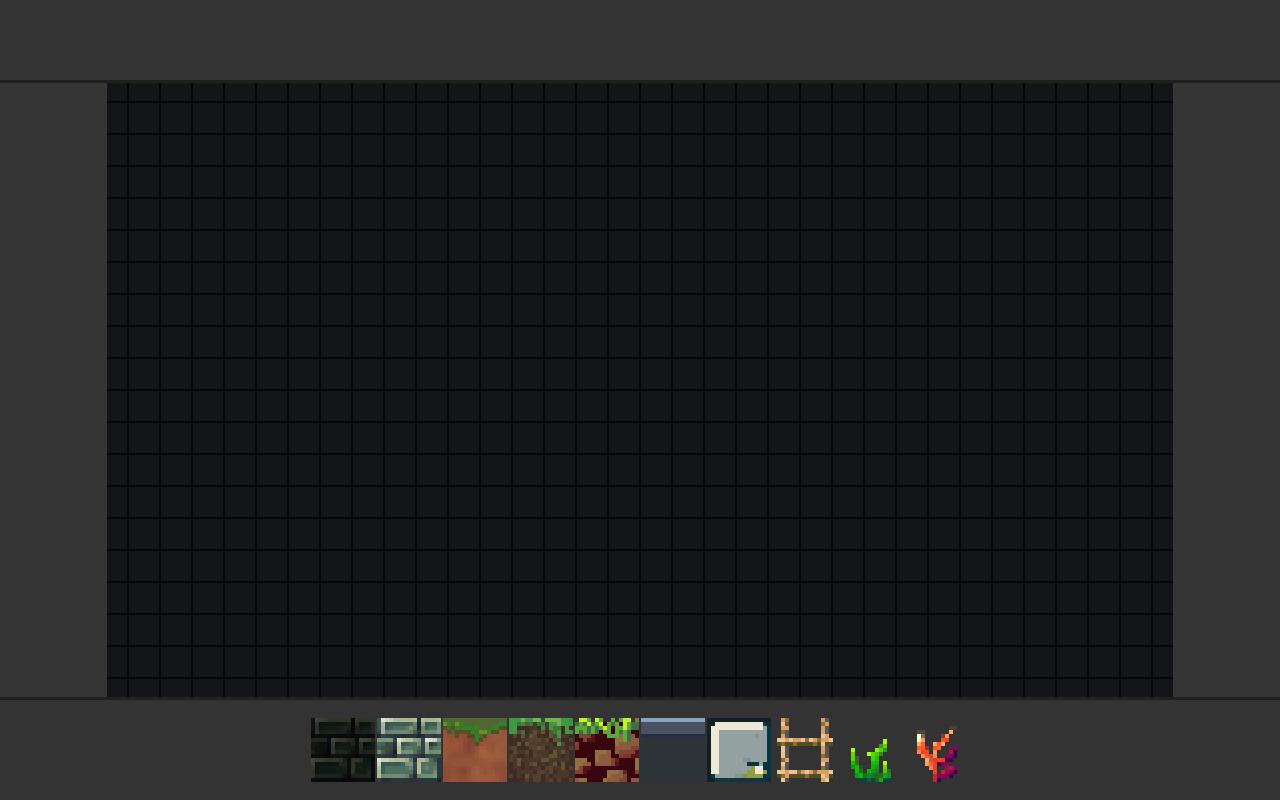
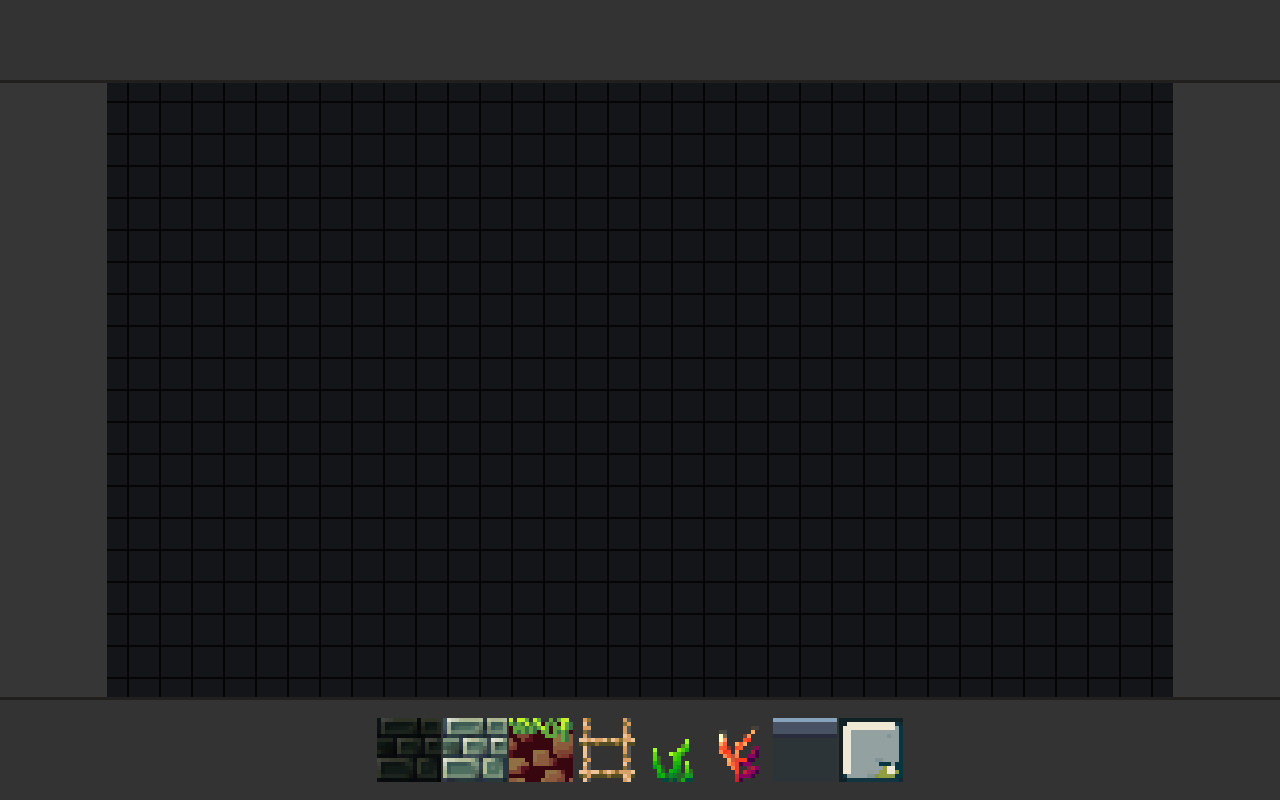
Before and after one commit to Rodrigoadriano/Cenario_paint, a website: page index.html in a window 1280 px wide. Drawn offline with Linux system fonts and the light colour scheme.

Commit message:
refatorado todo sistema de criação de blocos

```diff
--- a/script.js
+++ b/script.js
@@ -35,16 +35,28 @@ canvas.addEventListener('contextmenu', (event) => {
     event.preventDefault();
 });
 class Bloco {
-    constructor(name, texture_name, familia, sx, sy, sw, sh, selectable = false, layer = 0) {
+    constructor(options) {
+        const { name, texture_name, familia, linha, coluna, altura, largura, gap = 0, sw, sh, selectable = false, layer = 0, dx, dy, dw, dh, mix, mix_id } = options;
         this.name = name;
+        this.texture_name = texture_name;
         this.familia = familia;
+        this.linha = linha;
+        this.coluna = coluna;
+        this.altura = altura > 0 ? altura : largura;
+        this.largura = largura;
+        this.gap = gap;
         this.selectable = selectable;
-        this.texture_name = texture_name;
         this.layer = layer;
-        this.sx = sx;
-        this.sy = sy;
-        this.sw = sw;
-        this.sh = sh;
+        this.sx = (this.largura * this.coluna) - this.largura + this.gap;
+        this.sy = (this.altura * this.linha) - this.altura + this.gap;
+        this.sw = this.largura;
+        this.sh = this.altura;
+        this.dx = dx;
+        this.dy = dy;
+        this.dw = dw;
+        this.dh = dh;
+        this.mix = mix;
+        this.mix_id = mix_id;
     }
 }
 class textura {
@@ -53,74 +65,64 @@ class textura {
         this.path = path; // Apenas armazenamos o URL
     }
 }
-let blocosArray = [
-    new Bloco("default", "brick_dark", "bloco_dark", 0, 0, 16, 16, true),
-    new Bloco("default", "brick", "bloco", 0, 0, 16, 16, true),
-    new Bloco("cima", "gravel", "gravel1", 16, 0, 16, 16, true),
-    new Bloco("esquerda", "gravel", "gravel1", 0, 16, 16, 16),
-    new Bloco("direita", "gravel", "gravel1", 32, 16, 16, 16),
-    new Bloco("baixo", "gravel", "gravel1", 16, 32, 16, 16),
-    new Bloco("default", "gravel", "gravel1", 16, 16, 16, 16),
-    new Bloco("esquerda_cima", "gravel", "gravel1", 0, 0, 16, 16),
-    new Bloco("direita_cima", "gravel", "gravel1", 32, 0, 16, 16),
-    new Bloco("esquerda_baixo", "gravel", "gravel1", 32, 32, 16, 16),
-    new Bloco("direita_baixo", "gravel", "gravel1", 0, 32, 16, 16),
-    new Bloco("cima", "gravel2", "gravel2", 17, 0, 16, 16, true),
-    new Bloco("esquerda", "gravel2", "gravel2", 0, 17, 16, 16),
-    new Bloco("direita", "gravel2", "gravel2", 34, 17, 16, 16),
-    new Bloco("baixo", "gravel2", "gravel2", 17, 34, 16, 16),
-    new Bloco("default", "gravel2", "gravel2", 17, 17, 16, 16),
-    new Bloco("esquerda_cima", "gravel2", "gravel2", 0, 0, 16, 16),
-    new Bloco("direita_cima", "gravel2", "gravel2", 34, 0, 16, 16),
-    new Bloco("esquerda_baixo", "gravel2", "gravel2", 34, 34, 16, 16),
-    new Bloco("direita_baixo", "gravel2", "gravel2", 0, 34, 16, 16),
-    new Bloco("cima", "grass3", "grass3", 17, 0, 16, 16, true),
-    new Bloco("esquerda", "grass3", "grass3", 0, 17, 16, 16),
-    new Bloco("direita", "grass3", "grass3", 34, 17, 16, 16),
-    new Bloco("baixo", "grass3", "grass3", 17, 34, 16, 16),
-    new Bloco("default", "grass3", "grass3", 17, 17, 16, 16),
-    new Bloco("esquerda_cima", "grass3", "grass3", 0, 0, 16, 16),
-    new Bloco("direita_cima", "grass3", "grass3", 34, 0, 16, 16),
-    new Bloco("esquerda_baixo", "grass3", "grass3", 34, 34, 16, 16),
-    new Bloco("direita_baixo", "grass3", "grass3", 0, 34, 16, 16),
-    new Bloco("coluna_topo", "grass3", "grass3", 48, 0, 16, 16),
-    new Bloco("coluna_meio", "grass3", "grass3", 48, 16, 16, 16),
-    new Bloco("coluna_baixo", "grass3", "grass3", 48, 32, 16, 16),
-    new Bloco("plataforma_1", "grass3", "grass3", 0, 48, 16, 16),
-    new Bloco("plataforma_2", "grass3", "grass3", 16, 48, 16, 16),
-    new Bloco("plataforma_3", "grass3", "grass3", 32, 48, 16, 16),
-    new Bloco("full", "grass3", "grass3", 48, 48, 16, 16),
-    new Bloco("cima", "guia", "guia", 16, 0, 16, 16, true),
-    new Bloco("esquerda", "guia", "guia", 0, 16, 16, 16),
-    new Bloco("direita", "guia", "guia", 32, 16, 16, 16),
-    new Bloco("baixo", "guia", "guia", 16, 32, 16, 16),
-    new Bloco("default", "guia", "guia", 16, 16, 16, 16),
-    new Bloco("esquerda_cima", "guia", "guia", 0, 0, 16, 16),
-    new Bloco("direita_cima", "guia", "guia", 32, 0, 16, 16),
-    new Bloco("esquerda_baixo", "guia", "guia", 32, 32, 16, 16),
-    new Bloco("direita_baixo", "guia", "guia", 0, 32, 16, 16),
-    new Bloco("coluna_topo", "guia", "guia", 48, 0, 16, 16),
-    new Bloco("coluna_meio", "guia", "guia", 48, 16, 16, 16),
-    new Bloco("coluna_baixo", "guia", "guia", 48, 32, 16, 16),
-    new Bloco("plataforma_1", "guia", "guia", 0, 48, 16, 16),
-    new Bloco("plataforma_2", "guia", "guia", 16, 48, 16, 16),
-    new Bloco("plataforma_3", "guia", "guia", 32, 48, 16, 16),
-    new Bloco("inter_1", "guia", "guia", 80, 16, 16, 16),
-    new Bloco("inter_2", "guia", "guia", 80, 0, 16, 16),
-    new Bloco("inter_3", "guia", "guia", 64, 16, 16, 16),
-    new Bloco("inter_4", "guia", "guia", 64, 0, 16, 16),
-    new Bloco("full", "guia", "guia", 48, 48, 16, 16),
-    new Bloco("mix", "mix", "mix", 16, 0, 16, 16, true),
-    new Bloco("mix", "mix", "mix", 0, 16, 16, 16),
-    new Bloco("mix", "mix", "mix", 32, 16, 16, 16),
-    new Bloco("mix", "mix", "mix", 16, 16, 16, 16),
-    new Bloco("mix", "mix", "mix", 0, 0, 16, 16),
-    new Bloco("mix", "mix", "mix", 32, 0, 16, 16),
-    new Bloco("mix", "mix", "mix", 32, 0, 16, 16),
-    new Bloco("default", "escada", "escada", 0, 0, 16, 16, true, 1),
-    new Bloco("default", "grass", "verde", 0, 0, 16, 15, true, 2),
-    new Bloco("cima", "grass", "vermelha", 16, 0, 16, 16, true, 2)
-];
+let blocosArray = [];
+function PreloadBlocos() {
+    const preblocos = [
+        { name: "default", familia: "bloco_dark", texture_name: "brick_dark", coluna: 1, linha: 1, largura: 16, altura: 16, selectable: true },
+        { name: "default", familia: "bloco", texture_name: "brick", coluna: 1, linha: 1, largura: 16, altura: 16, selectable: true },
+        { name: "cima", familia: "grass3", texture_name: "grass3", coluna: 2, linha: 1, largura: 16, altura: 16, selectable: true },
+        { name: "esquerda", familia: "grass3", texture_name: "grass3", coluna: 1, linha: 2, largura: 16, altura: 16 },
+        { name: "direita", familia: "grass3", texture_name: "grass3", coluna: 3, linha: 2, largura: 16, altura: 16 },
+        { name: "baixo", familia: "grass3", texture_name: "grass3", coluna: 2, linha: 3, largura: 16, altura: 16 },
+        { name: "default", familia: "grass3", texture_name: "grass3", coluna: 2, linha: 2, largura: 16, altura: 16 },
+        { name: "esquerda_cima", familia: "grass3", texture_name: "grass3", coluna: 1, linha: 1, largura: 16, altura: 16 },
+        { name: "direita_cima", familia: "grass3", texture_name: "grass3", coluna: 3, linha: 1, largura: 16, altura: 16 },
+        { name: "esquerda_baixo", familia: "grass3", texture_name: "grass3", coluna: 3, linha: 3, largura: 16, altura: 16 },
+        { name: "direita_baixo", familia: "grass3", texture_name: "grass3", coluna: 1, linha: 3, largura: 16, altura: 16 },
+        { name: "coluna_topo", familia: "grass3", texture_name: "grass3", coluna: 4, linha: 1, largura: 16, altura: 16 },
+        { name: "coluna_meio", familia: "grass3", texture_name: "grass3", coluna: 4, linha: 2, largura: 16, altura: 16 },
+        { name: "coluna_baixo", familia: "grass3", texture_name: "grass3", coluna: 4, linha: 3, largura: 16, altura: 16 },
+        { name: "plataforma_1", familia: "grass3", texture_name: "grass3", coluna: 1, linha: 4, largura: 16, altura: 16 },
+        { name: "plataforma_2", familia: "grass3", texture_name: "grass3", coluna: 2, linha: 4, largura: 16, altura: 16 },
+        { name: "plataforma_3", familia: "grass3", texture_name: "grass3", coluna: 3, linha: 4, largura: 16, altura: 16 },
+        { name: "full", familia: "grass3", texture_name: "grass3", coluna: 4, linha: 4, largura: 16, altura: 16 },
+        { name: "default", familia: "escada", texture_name: "escada", coluna: 1, linha: 1, largura: 16, altura: 16, selectable: true, layer: 1 },
+        { name: "default", familia: "verde", texture_name: "grass", coluna: 1, linha: 1, largura: 16, altura: 15, selectable: true, layer: 2 },
+        { name: "cima", familia: "vermelha", texture_name: "grass", coluna: 2, linha: 1, largura: 16, altura: 16, selectable: true, layer: 2 },
+        { name: "cima", familia: "guia", texture_name: "guia", coluna: 2, linha: 1, largura: 16, altura: 16, selectable: true },
+        { name: "esquerda", familia: "guia", texture_name: "guia", coluna: 1, linha: 2, largura: 16, altura: 16 },
+        { name: "direita", familia: "guia", texture_name: "guia", coluna: 3, linha: 2, largura: 16, altura: 16 },
+        { name: "baixo", familia: "guia", texture_name: "guia", coluna: 2, linha: 3, largura: 16, altura: 16 },
+        { name: "default", familia: "guia", texture_name: "guia", coluna: 2, linha: 2, largura: 16, altura: 16 },
+        { name: "esquerda_cima", familia: "guia", texture_name: "guia", coluna: 1, linha: 1, largura: 16, altura: 16 },
+        { name: "direita_cima", familia: "guia", texture_name: "guia", coluna: 3, linha: 1, largura: 16, altura: 16 },
+        { name: "esquerda_baixo", familia: "guia", texture_name: "guia", coluna: 3, linha: 3, largura: 16, altura: 16 },
+        { name: "direita_baixo", familia: "guia", texture_name: "guia", coluna: 1, linha: 3, largura: 16, altura: 16 },
+        { name: "coluna_topo", familia: "guia", texture_name: "guia", coluna: 4, linha: 1, largura: 16, altura: 16 },
+        { name: "coluna_meio", familia: "guia", texture_name: "guia", coluna: 4, linha: 2, largura: 16, altura: 16 },
+        { name: "coluna_baixo", familia: "guia", texture_name: "guia", coluna: 4, linha: 3, largura: 16, altura: 16 },
+        { name: "plataforma_1", familia: "guia", texture_name: "guia", coluna: 1, linha: 4, largura: 16, altura: 16 },
+        { name: "plataforma_2", familia: "guia", texture_name: "guia", coluna: 2, linha: 4, largura: 16, altura: 16 },
+        { name: "plataforma_3", familia: "guia", texture_name: "guia", coluna: 3, linha: 4, largura: 16, altura: 16 },
+        { name: "inter_1", familia: "guia", texture_name: "guia", coluna: 6, linha: 2, largura: 16, altura: 16 },
+        { name: "inter_2", familia: "guia", texture_name: "guia", coluna: 6, linha: 1, largura: 16, altura: 16 },
+        { name: "inter_3", familia: "guia", texture_name: "guia", coluna: 5, linha: 2, largura: 16, altura: 16 },
+        { name: "inter_4", familia: "guia", texture_name: "guia", coluna: 5, linha: 1, largura: 16, altura: 16 },
+        { name: "full", familia: "guia", texture_name: "guia", coluna: 4, linha: 4, largura: 16, altura: 16 },
+        { name: "mix", familia: "mix", texture_name: "mix", coluna: 2, linha: 1, largura: 16, altura: 16, selectable: true },
+        { name: "mix", familia: "mix", texture_name: "mix", coluna: 1, linha: 2, largura: 16, altura: 16 },
+        { name: "mix", familia: "mix", texture_name: "mix", coluna: 3, linha: 2, largura: 16, altura: 16 },
+        { name: "mix", familia: "mix", texture_name: "mix", coluna: 2, linha: 2, largura: 16, altura: 16 },
+        { name: "mix", familia: "mix", texture_name: "mix", coluna: 1, linha: 1, largura: 16, altura: 16 },
+        { name: "mix", familia: "mix", texture_name: "mix", coluna: 3, linha: 1, largura: 16, altura: 16 }
+    ];
+    preblocos.forEach((pre) => {
+        let xxx = new Bloco(pre);
+        console.log(xxx);
+        blocosArray.push(Object.assign({}, xxx));
+    });
+}
+;
 const texturePath = "src/assets/textures/";
 let TexturePool = [
     { name: 'brick', path: texturePath + "16.png" },
@@ -154,8 +156,10 @@ function preloadTextures() {
                 return new Promise((resolve, reject) => {
                     const img = new Image();
                     img.src = t.path; // Define o URL da imagem
+                    t.width = img.width;
                     img.onload = () => {
                         loadedTextures[t.name] = img; // Armazena a imagem carregada
+                        // t.width = img.width; // Armazena a largura
                         resolve();
                     };
                     img.onerror = (err) => reject(`Erro ao carregar textura: ${t.name}`);
@@ -186,11 +190,11 @@ function selectBloco(id) {
     Blocoselected = blocosArray[Number(id)];
 }
 ;
-function seletorBlocos(bloco, texturas) {
+function seletorBlocos() {
     // Seleciona o elemento pai que conterá os blocos
     const blocoContainer = document.querySelector('.bloco');
     // Itera sobre o array de blocos
-    bloco.forEach((bloco, index) => {
+    blocosArray.forEach((bloco, index) => {
         if (bloco.selectable) {
             const div = document.createElement('div'); // Cria uma nova div
             div.className = 'blocos'; // Adiciona a classe 'blocos'
@@ -218,7 +222,7 @@ function seletorBlocos(bloco, texturas) {
         }
     });
 }
-function DrawBloco(B1, texturas) {
+function DrawBloco(B1) {
     const texture = loadedTextures[B1.texture_name];
     if (texture) {
         ctx.drawImage(texture, B1.sx, B1.sy, B1.sw, B1.sh, B1.dx, B1.dy, B1.dw, B1.dh);
@@ -232,7 +236,7 @@ function render() {
     drawGrid();
     forno();
     forma.sort((a, b) => a.layer - b.layer).forEach((bloco) => {
-        DrawBloco(bloco, TexturasArray);
+        DrawBloco(bloco);
     });
     forma = [];
 }
@@ -488,7 +492,8 @@ function init() {
     return __awaiter(this, void 0, void 0, function* () {
         try {
             yield preloadTextures(); // Aguarda o carregamento das texturas
-            seletorBlocos(blocosArray, TexturasArray); // Usa as texturas carregadas
+            PreloadBlocos();
+            seletorBlocos(); // Usa as texturas carregadas
             render(); // Renderiza a aplicação
         }
         catch (error) {
--- a/tsconfig.json
+++ b/tsconfig.json
@@ -25,7 +25,7 @@
     // "moduleDetection": "auto",                        /* Control what method is used to detect module-format JS files. */
 
     /* Modules */
-    "module": "commonjs",                                /* Specify what module code is generated. */
+    "module": "CommonJS",                                /* Specify what module code is generated. */
     "rootDir": "./",                                  /* Specify the root folder within your source files. */
     // "moduleResolution": "node10",                     /* Specify how TypeScript looks up a file from a given module specifier. */
     "baseUrl": "./",                                  /* Specify the base directory to resolve non-relative module names. */
@@ -45,7 +45,7 @@
     // "resolvePackageJsonImports": true,                /* Use the package.json 'imports' field when resolving imports. */
     // "customConditions": [],                           /* Conditions to set in addition to the resolver-specific defaults when resolving imports. */
     // "noUncheckedSideEffectImports": true,             /* Check side effect imports. */
-    "resolveJsonModule": true,                        /* Enable importing .json files. */
+    // "resolveJsonModule": true,                        /* Enable importing .json files. */
     // "allowArbitraryExtensions": true,                 /* Enable importing files with any extension, provided a declaration file is present. */
     // "noResolve": true,                                /* Disallow 'import's, 'require's or '<reference>'s from expanding the number of files TypeScript should add to a project. */
 
```
Also changed, not shown: index.html (+1 -1 lines), script.ts (+168 -110 lines).
